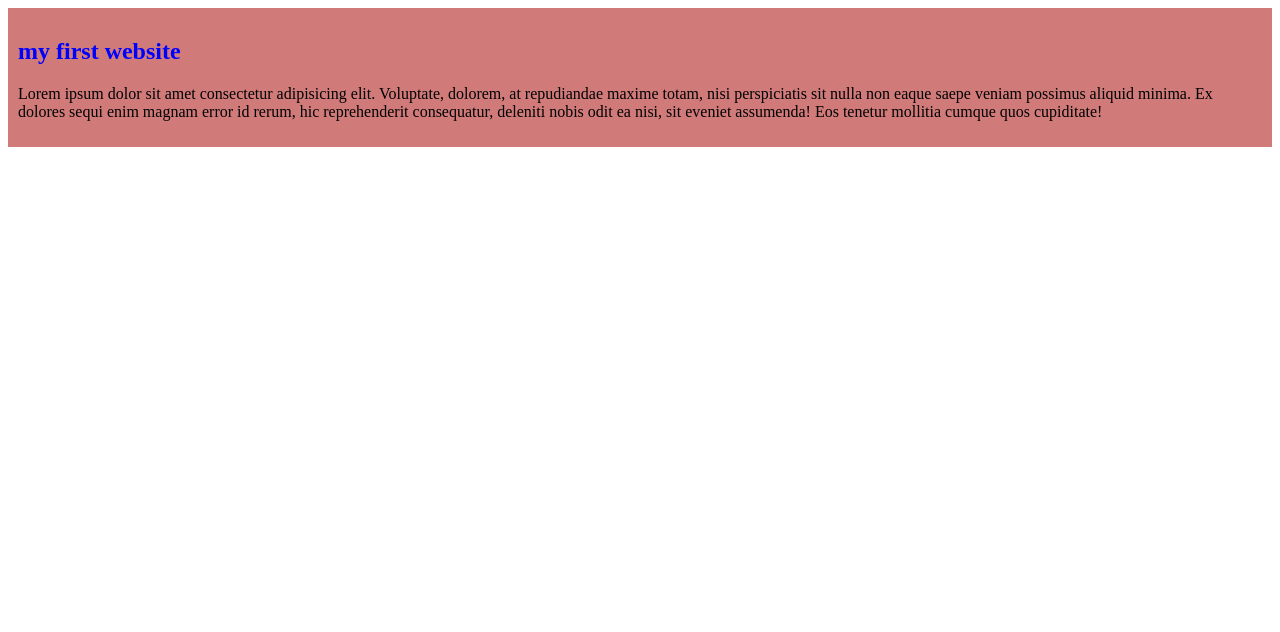
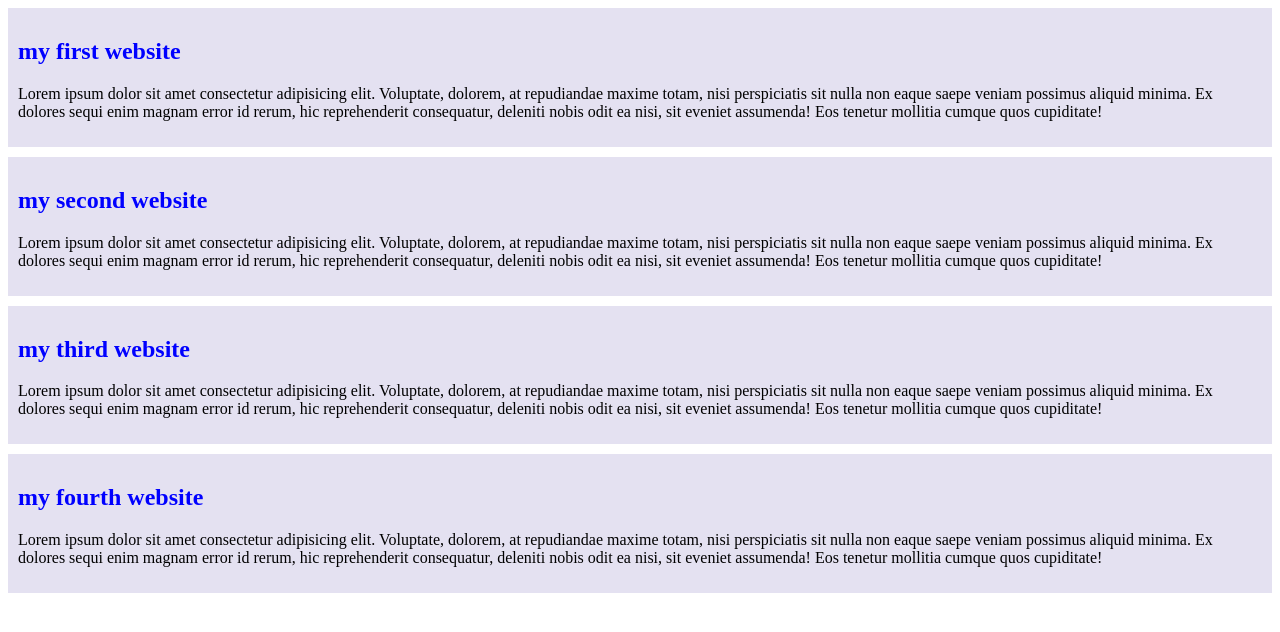
Before and after one commit to airabiul/my-first-task, a plain HTML site: page index.html in a window 1280 px wide. Drawn offline with Linux system fonts and the light colour scheme.

Commit message:
third website

```diff
--- a/css/style.css
+++ b/css/style.css
@@ -1,7 +1,8 @@
 
 div{
-    background-color: rgb(209, 122, 122);
+    background-color: rgb(228, 225, 241);
     padding: 10px;
+    margin-bottom: 10px;
 }
 
 h2{
--- a/index.html
+++ b/index.html
@@ -12,5 +12,17 @@
     <h2>my first website</h2>
     <p>Lorem ipsum dolor sit amet consectetur adipisicing elit. Voluptate, dolorem, at repudiandae maxime totam, nisi perspiciatis sit nulla non eaque saepe veniam possimus aliquid minima. Ex dolores sequi enim magnam error id rerum, hic reprehenderit consequatur, deleniti nobis odit ea nisi, sit eveniet assumenda! Eos tenetur mollitia cumque quos cupiditate!</p>
 </div>
+<div>
+    <h2>my second website</h2>
+    <p>Lorem ipsum dolor sit amet consectetur adipisicing elit. Voluptate, dolorem, at repudiandae maxime totam, nisi perspiciatis sit nulla non eaque saepe veniam possimus aliquid minima. Ex dolores sequi enim magnam error id rerum, hic reprehenderit consequatur, deleniti nobis odit ea nisi, sit eveniet assumenda! Eos tenetur mollitia cumque quos cupiditate!</p>
+</div>
+<div>
+    <h2>my third website</h2>
+    <p>Lorem ipsum dolor sit amet consectetur adipisicing elit. Voluptate, dolorem, at repudiandae maxime totam, nisi perspiciatis sit nulla non eaque saepe veniam possimus aliquid minima. Ex dolores sequi enim magnam error id rerum, hic reprehenderit consequatur, deleniti nobis odit ea nisi, sit eveniet assumenda! Eos tenetur mollitia cumque quos cupiditate!</p>
+</div>
+<div>
+    <h2>my fourth website</h2>
+    <p>Lorem ipsum dolor sit amet consectetur adipisicing elit. Voluptate, dolorem, at repudiandae maxime totam, nisi perspiciatis sit nulla non eaque saepe veniam possimus aliquid minima. Ex dolores sequi enim magnam error id rerum, hic reprehenderit consequatur, deleniti nobis odit ea nisi, sit eveniet assumenda! Eos tenetur mollitia cumque quos cupiditate!</p>
+</div>
 </body>
 </html
```
